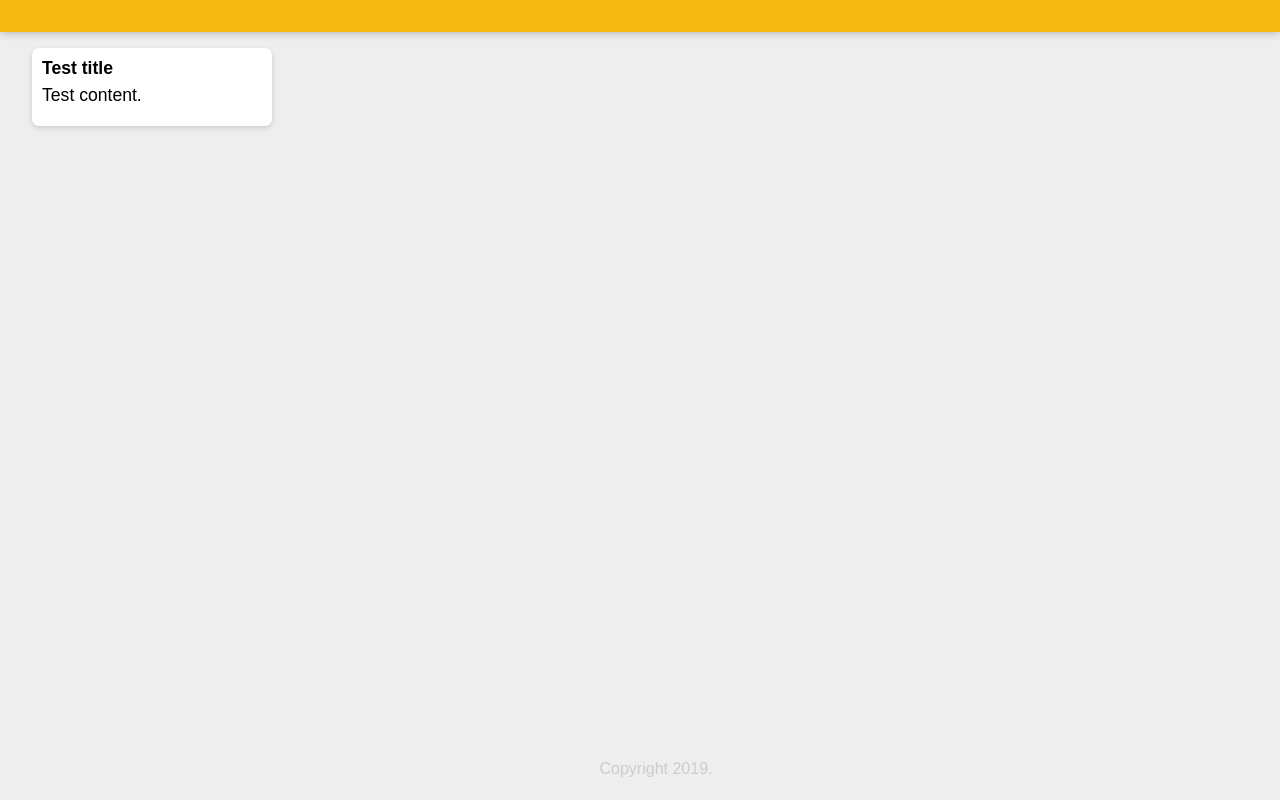
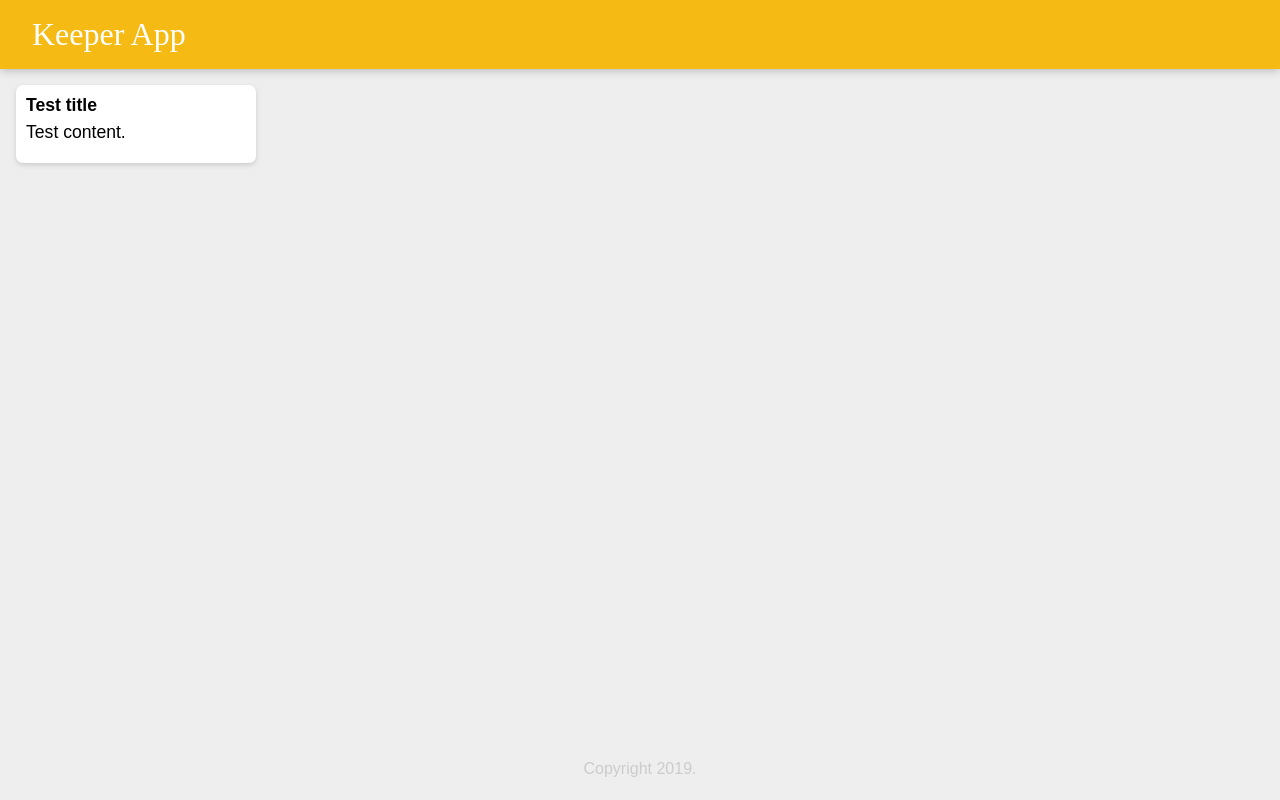
Before and after one commit to juancarlosoriano/keeper, a React (Create React App) app: page / in a window 1280 px wide. Built offline with nearby package versions, Linux system fonts and the light colour scheme.

Commit message:
Fix visual bug with extra padding

```diff
--- a/src/components/Header.jsx
+++ b/src/components/Header.jsx
@@ -1,7 +1,11 @@
 import React from "react";
 
 const Header = () => {
-  return <header className="c-header"></header>;
+  return (
+    <header className="c-header">
+      <h1 className="c-header__text">Keeper App</h1>
+    </header>
+  );
 };
 
 export default Header;
--- a/src/styles/App.scss
+++ b/src/styles/App.scss
@@ -10,15 +10,13 @@ html {
 
 body {
   background: #eee;
-  padding: 0 16px;
 }
 
 .c-header {
   background-color: #f5ba13;
-  margin: auto -16px;
   padding: 16px 32px;
   box-shadow: 0 0 10px 0 rgba(0, 0, 0, 0.3);
-  h1 {
+  .c-header__text {
     color: #fff;
     font-family: "McLaren", cursive;
     font-weight: 200;
```
